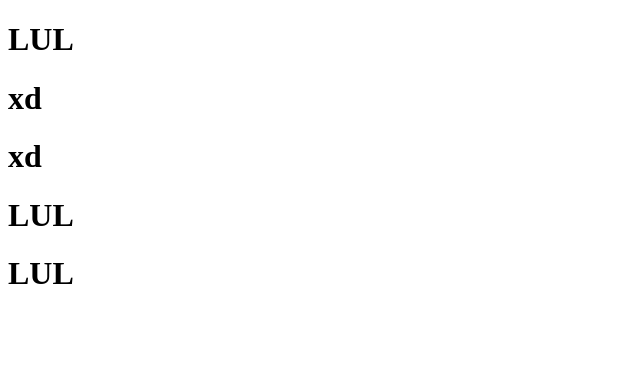
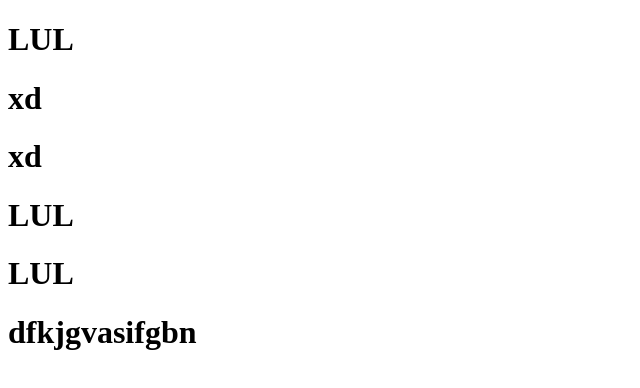
Before and after one commit to Zackuuu/senos, a plain HTML site: page index.html in a window 1280 px wide. Shown: the whole page, without its empty margins (0-640 px from the left). Drawn offline with Linux system fonts and the light colour scheme.

Commit message:
zrobienie origina

```diff
--- a/index.html
+++ b/index.html
@@ -13,5 +13,6 @@
     <h1>xd</h1>
     <h1>LUL</h1>
     <h1>LUL</h1>
+    <h1>dfkjgvasifgbn</h1>
 </body>
 </html>
```
